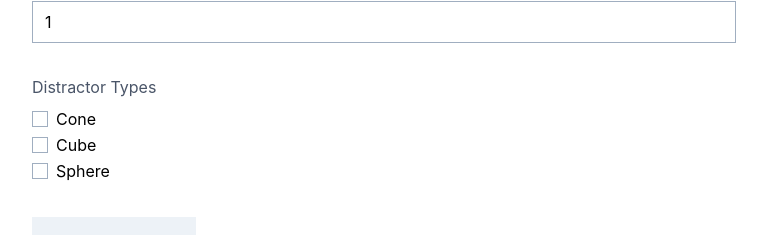
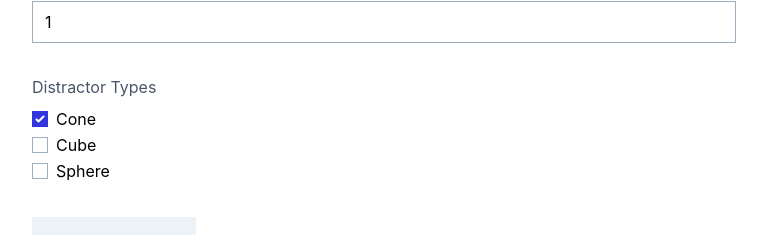
Before and after one commit to unity-experiment-configurator/configurator, a Next.js app: page / in a window 1280 px wide. Shown: the part 397-632 px from the top of the page, without its empty margins (0-767 px from the left). Built offline with nearby package versions, Linux system fonts and the light colour scheme.

Commit message:
validate DistractorTypes

```diff
--- a/pages/index.tsx
+++ b/pages/index.tsx
@@ -57,18 +57,23 @@ export default function Home() {
   const colors = ["Red", "Green", "Blue"];
   const targetSounds = ["Beep", "Boop"];
 
-  const { register, handleSubmit, control, watch, formState: { errors } } = useForm({
+  const { register, handleSubmit, control, getValues, formState: { errors } } = useForm({
     defaultValues: {
       TargetColor: colors[0],
       TargetType: primitives[0],
       TargetSound: targetSounds[0],
-      DistractorCount: 1
+      DistractorCount: 1,
+      DistractorTypes: primitives[0]
     },
     mode: "onChange"
   });
+
   const onSubmit = data => console.log(data);
 
   // console.log(watch("title")); // watch input value by passing the name of it
+
+  const atLeastOneDistractorType = () =>
+    getValues("DistractorTypes").length ? true : "Please select one Distractor Type.";
 
   return (
     /* "handleSubmit" will validate your inputs before invoking "onSubmit" */
@@ -87,7 +92,27 @@ export default function Home() {
 
       <NumberInput control={control} label="Distractor Count" min={1} max={50} name="DistractorCount" rules={{ required: true }}  />
 
-      <CheckboxListInput control={control} options={primitives} label="Distractor Types" name="DistractorTypes" rules={{ required: true }}  />
+      <div className="block mt-8">
+        <span className="text-gray-700">Distractor Types</span>
+        <div className="mt-2">
+          {
+            primitives.map((option, idx) => {
+              return <div key={idx}>
+                <label className="inline-flex items-center">
+                  <input className="form-checkbox" type="checkbox" value={option} {...register("DistractorTypes", { validate: atLeastOneDistractorType})} />
+                  <span className="ml-2">{ option }</span>
+                </label>
+              </div>
+            })
+          }
+        </div>
+      </div>
+
+      {errors.DistractorTypes && <span>Please select one</span>}
+
+      {/* {...register("DistractorTypes", { validate: atLeastOneDistractorType})} */}
+
+      {/* <CheckboxListInput control={control} options={primitives} label="Distractor Types" name="DistractorTypes" rules={{ required: true }}  /> */}
 
       {/* <input type="text" {...register("exampleRequired", { required: true })} />
       {errors.exampleRequired && <span>This field is required</span>} */}
```
